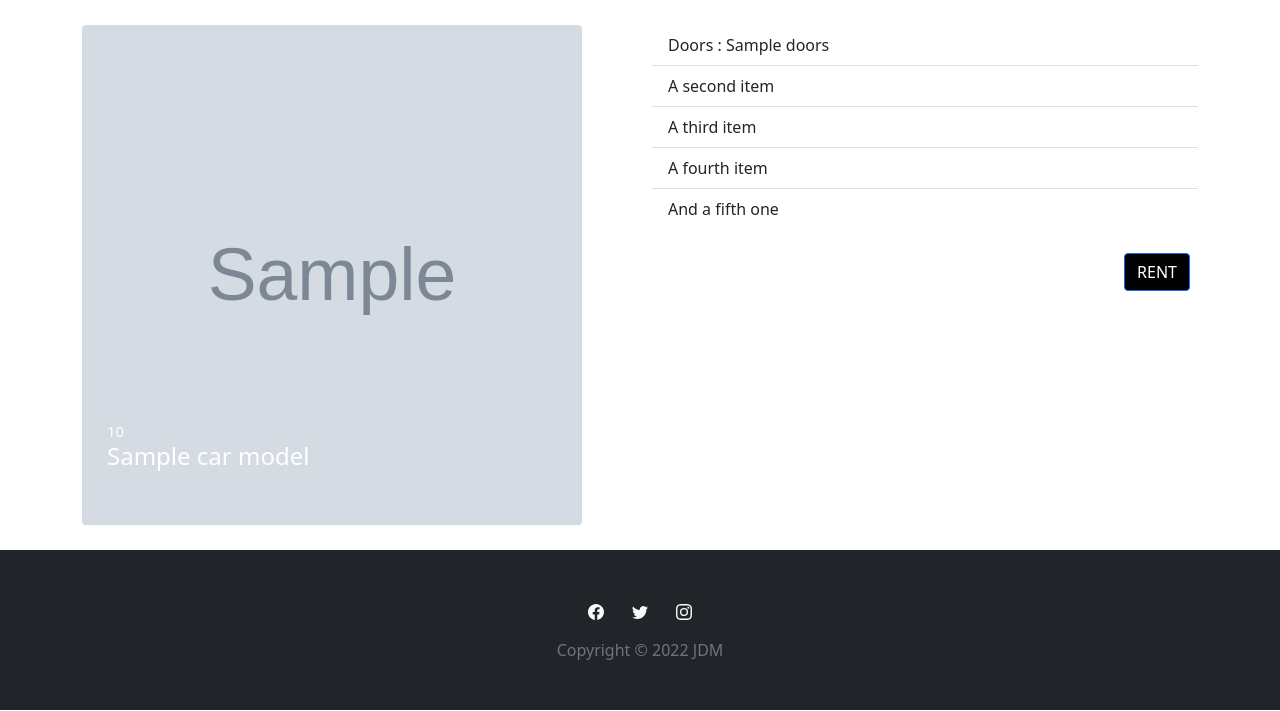
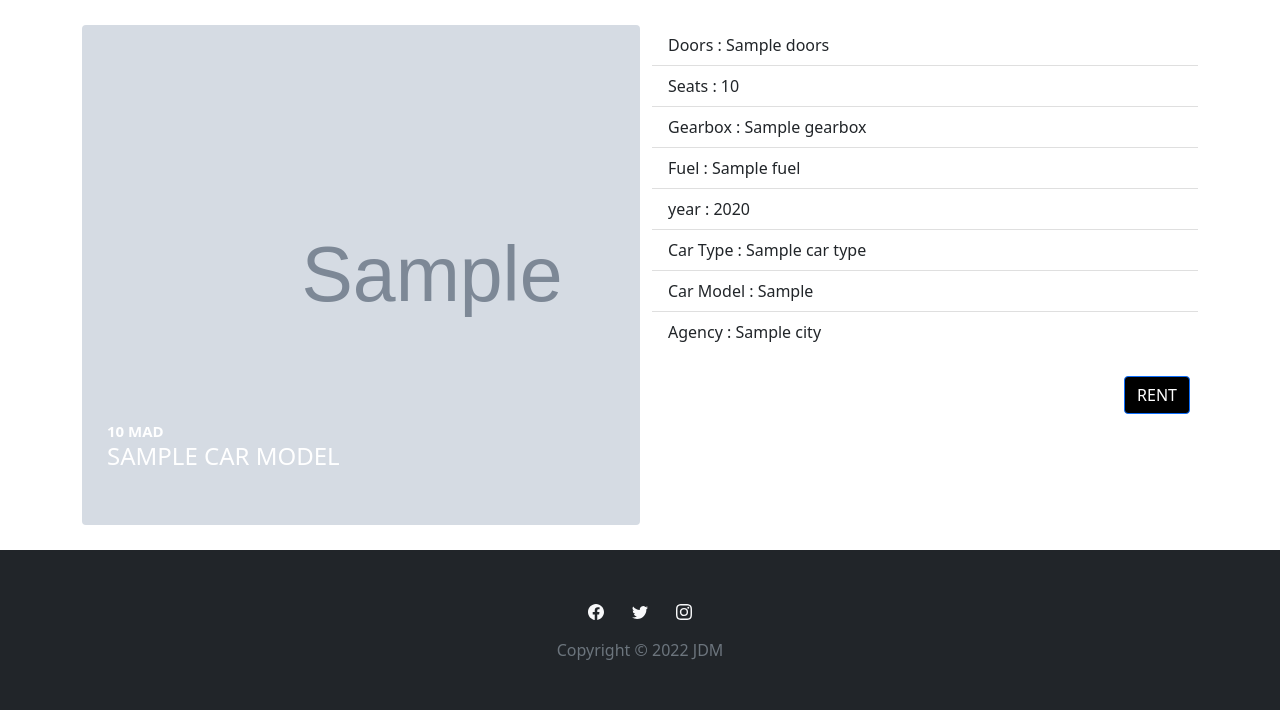
Before and after one commit to MOtAkAli/JDM, a Django app: template home/templates/home/validationcar.html in a window 1280 px wide. Shown: the part 62-773 px from the top of the page. Run offline with Django 4.2, Linux system fonts and the light colour scheme; the template is opened without the code that fills it: most values are stand-ins (such as "Sample title", 1, 10 or a date in 2020); grey boxes marked "Sample" are stand-in pictures; some libraries are stand-ins or nearby versions.

Commit message:
add car information to validationcar after chosing a car

```diff
--- a/home/templates/home/validationcar.html
+++ b/home/templates/home/validationcar.html
@@ -1,19 +1,15 @@
-{% extends 'base/base.html' %}
-{% load static %}
-
-
-{% block content %}
+{% extends 'base/base.html' %} {% load static %} {% block content %}
 <style>
-@import url('https://fonts.googleapis.com/css2?family=Open+Sans&display=swap');
-p{
+  @import url("https://fonts.googleapis.com/css2?family=Open+Sans&display=swap");
+  p {
     margin: 0;
   }
 
-.container{
+  .container {
     margin: 25px auto;
   }
 
-.image{
+  .image {
     position: relative;
     width: 100%;
     overflow: hidden;
@@ -30,20 +26,20 @@ p{
     z-index: 5;
   }
 
-.image .overlay::before{
+  .image .overlay::before {
     content: "";
     background: #ffff;
     height: 100%;
     width: 100%;
     z-index: 1;
     position: absolute;
-    left:0;
+    left: 0;
     bottom: -150px;
     z-index: -2;
     opacity: 0.5;
     transition: all 0.3s ease-out;
   }
-.image:hover .overlay{
+  .image:hover .overlay {
     color: black;
   }
   .container .image:hover .overlay .amount,
@@ -51,30 +47,30 @@ p{
   .container .image:hover .overlay .textmuted,
   .container .image:hover .overlay .fa-star,
   .container .image:hover .overlay .fa-star-half-alt,
-.container .image:hover .overlay .review{
+  .container .image:hover .overlay .review {
     color: black;
   }
 
-.image:hover .overlay::before{
+  .image:hover .overlay::before {
     bottom: 0px;
   }
 
-.amount{
+  .amount {
     font-size: 15px;
-
   }
-.textmuted{
+  .textmuted {
     color: #f8f8f8;
     font-weight: 200;
     font-size: 15px;
     text-transform: capitalize;
   }
-.fa-star,.fa-star-half-alt{
+  .fa-star,
+  .fa-star-half-alt {
     color: white;
     font-size: 10px;
     margin: 0 1px;
   }
-.review{
+  .review {
     font-size: 12px;
     font-weight: 200;
   }
@@ -82,11 +78,18 @@ p{
 <div class="container">
   <div class="row">
     <div class="col rounded float-start image">
-          <img class="rounded" src="{{ object.picture.url }}" width="500" height="500" >
+      <img
+        class="rounded"
+        src="{{ object.picture.url }}"
+        width="700"
+        height="500"
+      />
       <div class="overlay">
-            <p class="amount">{{object.carModel.carModelPrice}}</p>
-            <p class="h4">{{ object.carModel.name }}</p>
-            <ul class="list-unstyled d-flex ">
+        <b><p class="amount">{{object.carModel.carModelPrice}} MAD</p></b>
+        <p class="h4" style="text-transform: uppercase">
+          {{ object.carModel.name }}
+        </p>
+        <ul class="list-unstyled d-flex">
           <li><span class="fas fa-star"></span></li>
           <li><span class="fas fa-star"></span></li>
           <li><span class="fas fa-star"></span></li>
@@ -96,14 +99,38 @@ p{
     </div>
     <div class="col">
       <ul class="list-group list-group-flush">
-            <li class="list-group-item">Doors : {{ car.doors }}</li>
-            <li class="list-group-item">A second item</li>
-            <li class="list-group-item">A third item</li>
-            <li class="list-group-item">A fourth item</li>
-            <li class="list-group-item">And a fifth one</li>
-          </ul><br>
+        <li class="list-group-item">Doors : {{ object.doors }}</li>
+        <li class="list-group-item">Seats : {{ object.seats }}</li>
+        {% if object.ac == True %}
+        <li class="list-group-item">
+          A/C :
+          <input
+            class="form-check-input"
+            type="checkbox"
+            value=""
+            checked
+            disabled
+          />
+        </li>
+        {% endif %}
+        <li class="list-group-item">Gearbox : {{ object.gearbox }}</li>
+        <li class="list-group-item">Fuel : {{ object.fuel }}</li>
+        <li class="list-group-item">year : {{ object.year }}</li>
+        <li class="list-group-item">Car Type : {{ object.carType.name }}</li>
+        <li class="list-group-item">
+          Car Model : {{ object.carModel.carBrand }}
+        </li>
+        <li class="list-group-item">Agency : {{ object.agency.city }}</li>
+      </ul>
+      <br />
       <div class="d-grid gap-2 d-md-flex justify-content-md-end">
-            <button class="btn btn-primary me-md-2" type="button" style="background-color: black ;">RENT</button>
+        <button
+          class="btn btn-primary me-md-2"
+          type="button"
+          style="background-color: black"
+        >
+          RENT
+        </button>
       </div>
     </div>
   </div>
--- a/templates/base/base.html
+++ b/templates/base/base.html
@@ -4,14 +4,11 @@
 <head>
     <meta charset="utf-8">
     <meta name="viewport" content="width=device-width, initial-scale=1.0, shrink-to-fit=no">
-    {% block title %}
     <title>
-        {% if title  %}
-            {% else %}
-                JDM
-            {% endif %}
+        {% block title %}
+            JDM
+        {% endblock %}
     </title>
-    {% endblock %}
     <link rel="stylesheet" href="{% static 'base/bootstrap/css/bootstrap.min.css' %}">
     <link rel="stylesheet" href="{% static 'base/css/Contact-Details.css' %}">
     <link rel="stylesheet" href="{% static 'base/css/Hero-Carousel.css' %}">
```
Lines whose indentation alone changed are shown as unchanged.
